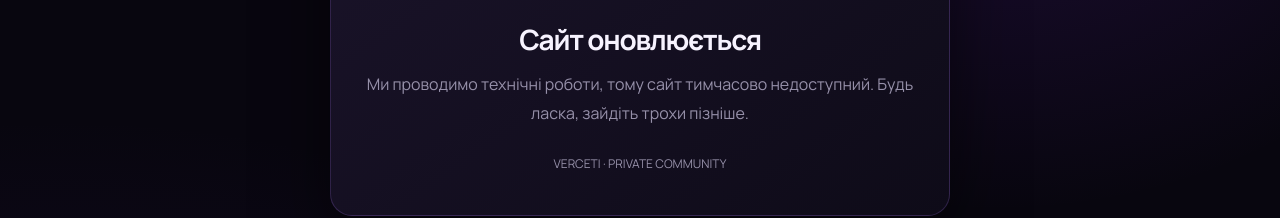
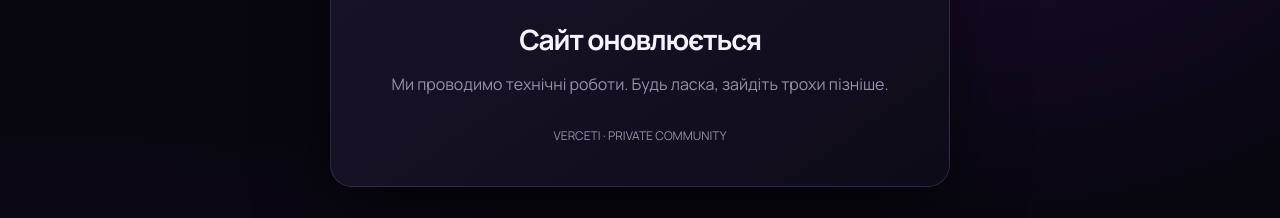
Before and after one commit to da09ni09l-dot/verceti, a Next.js app in the folder VERCETI-starter/verceti/: page /maintenance in a window 1280 px wide. Shown: the part 196-414 px from the top of the page. Built offline with nearby package versions, Linux system fonts and the light colour scheme; no server answers; the database is empty.

Commit message:
Show configured maintenance notice

```diff
--- a/VERCETI-starter/verceti/src/app/maintenance/page.tsx
+++ b/VERCETI-starter/verceti/src/app/maintenance/page.tsx
@@ -1,4 +1,13 @@
-export default function MaintenancePage() {
+import { createClient } from "@/lib/supabase/server";
+
+export default async function MaintenancePage() {
+  const supabase = await createClient();
+  const { data: settings } = await supabase
+    .from("site_settings")
+    .select("maintenance_message")
+    .eq("id", true)
+    .maybeSingle();
+
   return (
     <main className="login-wrap workspace-wrap">
       <section className="login-card workspace-card" style={{ maxWidth: 620, textAlign: "center" }}>
@@ -9,8 +18,7 @@ export default function MaintenancePage() {
         <div style={{ fontSize: 42, marginTop: 34 }} aria-hidden="true">⚙</div>
         <h1 style={{ fontSize: 28, marginTop: 18 }}>Сайт оновлюється</h1>
         <p className="muted" style={{ lineHeight: 1.8, marginTop: 12 }}>
-          Ми проводимо технічні роботи, тому сайт тимчасово недоступний.
-          Будь ласка, зайдіть трохи пізніше.
+          {settings?.maintenance_message ?? "Ми проводимо технічні роботи. Будь ласка, зайдіть трохи пізніше."}
         </p>
         <p className="muted" style={{ fontSize: 12, marginTop: 28 }}>
           VERCETI · PRIVATE COMMUNITY
```
